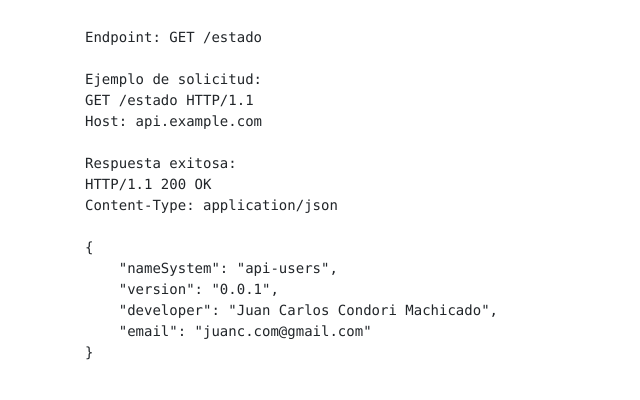
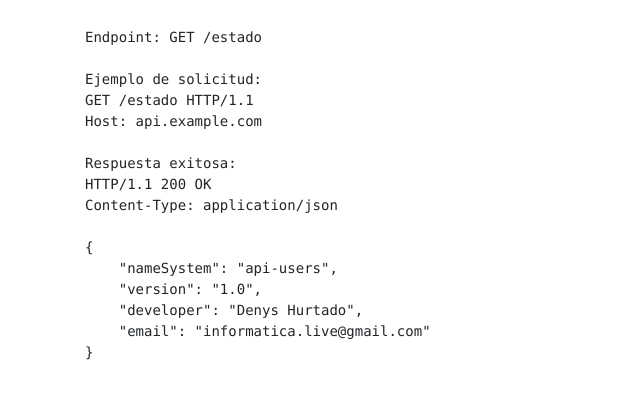
Before and after one commit to dhurtado07/ApiRestPython, a Flask app: page / in a window 1280 px wide. Shown: the part 3075-3475 px from the top of the page, without its empty margins (0-640 px from the left). Run offline with Flask 3, Linux system fonts and the light colour scheme; some libraries are stand-ins or nearby versions.

Commit message:
changes Ofi

```diff
--- a/templates/index.html
+++ b/templates/index.html
@@ -176,9 +176,9 @@ Content-Type: application/json
 
 {
     "nameSystem": "api-users",
-    "version": "0.0.1",
-    "developer": "Juan Carlos Condori Machicado",
-    "email": "juanc.com@gmail.com"
+    "version": "1.0",
+    "developer": "Denys Hurtado",
+    "email": "informatica.live@gmail.com"
 }
     </code>
 </pre>
```
